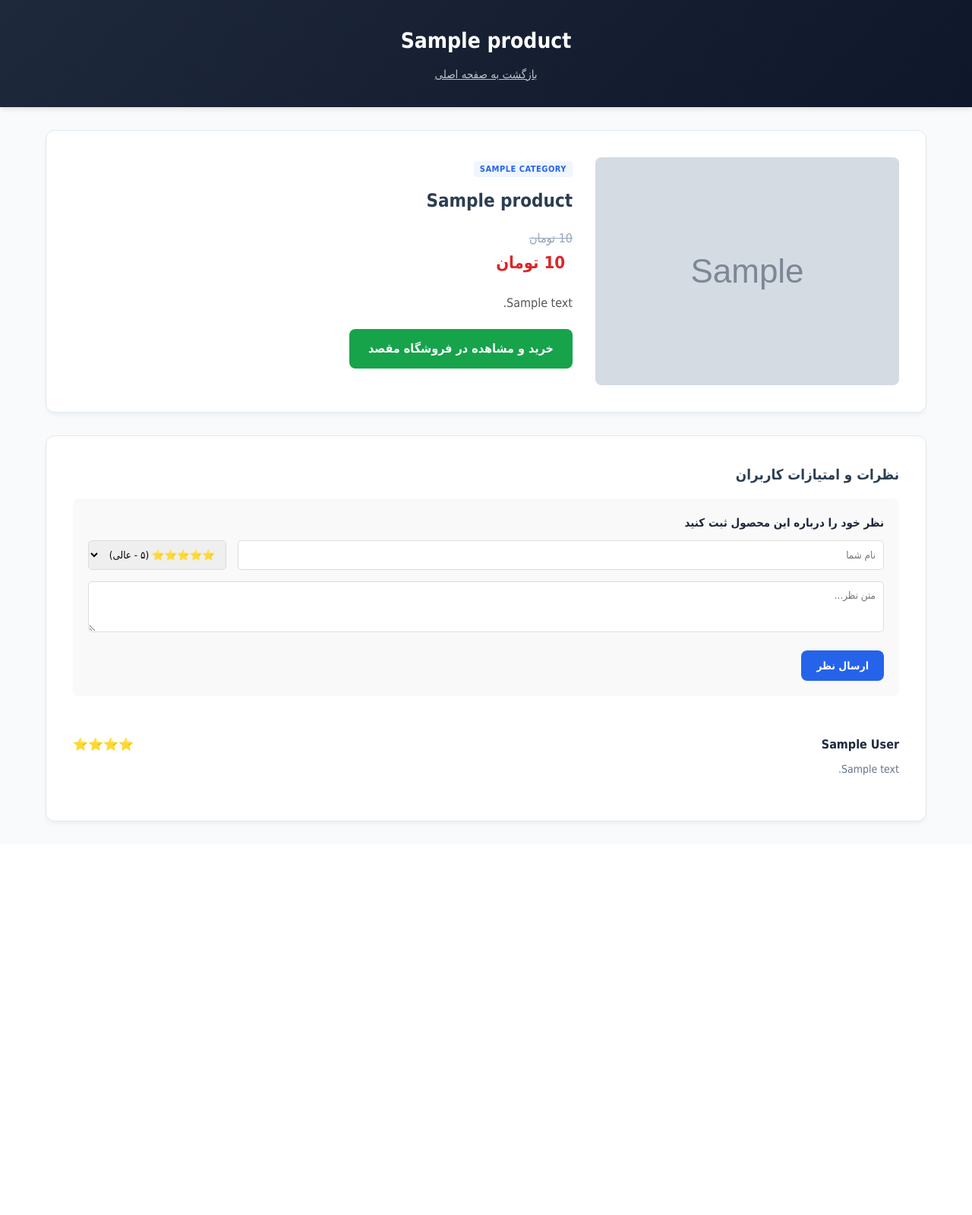
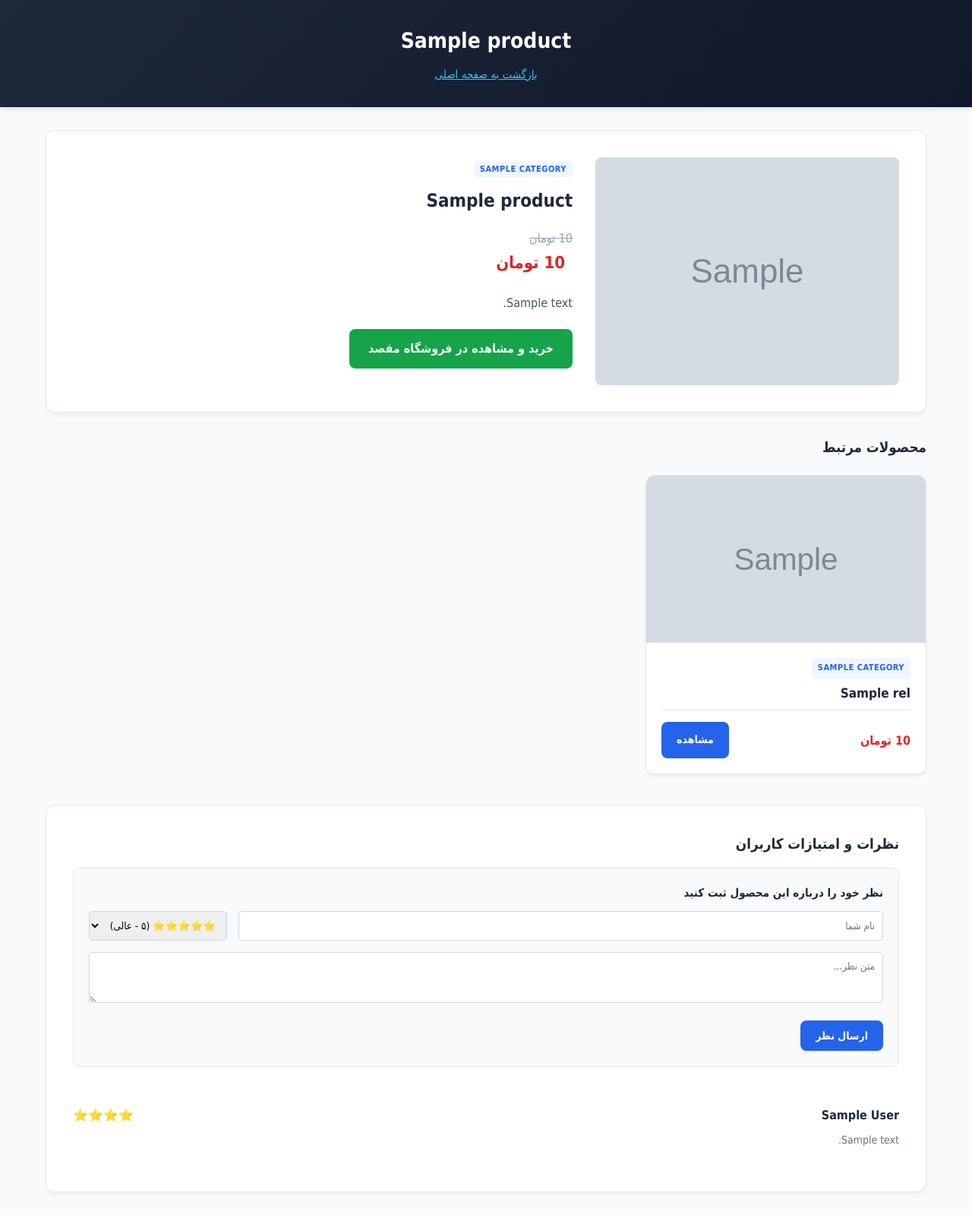
Before and after one commit to bigkhazaei-cpu/my-affiliate-site, a Flask app: template templates/product_detail.html in a window 1280 px wide. Shown: the whole page at 76% size. Before the commit the page ends 1084 px from the top, so only its background shows below. Run offline with Flask 3, Linux system fonts and the light colour scheme; the template is opened without the code that fills it: most values are stand-ins (such as "Sample title", 1, 10 or a date in 2020); grey boxes marked "Sample" are stand-in pictures.

Commit message:
Update product_detail.html

```diff
--- a/templates/product_detail.html
+++ b/templates/product_detail.html
@@ -1,3 +1,4 @@
+<!-- templates/product_detail.html -->
 <!DOCTYPE html>
 <html lang="fa" dir="rtl">
 <head>
@@ -10,11 +11,10 @@
 
     <header>
         <h1>{{ product.title }}</h1>
-        <p><a href="{{ url_for('home') }}" style="color: #bdc3c7; text-decoration: underline;">بازگشت به صفحه اصلی</a></p>
+        <p><a href="{{ url_for('home') }}" style="color: #38bdf8; text-decoration: underline;">بازگشت به صفحه اصلی</a></p>
     </header>
 
     <div class="container">
-        <!-- جزئیات محصول -->
         <div class="product-detail-container">
             <div style="display: flex; gap: 30px; flex-wrap: wrap;">
                 {% if product.image_url %}
@@ -22,7 +22,7 @@
                 {% endif %}
                 <div style="flex: 1;">
                     <span class="product-category">{{ product.category or 'عمومی' }}</span>
-                    <h2 style="margin: 10px 0; color: #2c3e50;">{{ product.title }}</h2>
+                    <h2 style="margin: 10px 0; color: #1e293b;">{{ product.title }}</h2>
 
                     <div class="price-box" style="margin: 15px 0;">
                         {% if product.discount_price and product.discount_price > 0 %}
@@ -33,7 +33,7 @@
                         {% endif %}
                     </div>
 
-                    <p style="margin: 20px 0; color: #555; line-height: 1.8;">{{ product.description }}</p>
+                    <p style="margin: 20px 0; color: #475569; line-height: 1.8;">{{ product.description }}</p>
 
                     {% if product.affiliate_link %}
                         <a href="{{ product.affiliate_link }}" target="_blank" class="btn btn-success" style="font-size: 16px; padding: 12px 25px; display: inline-block;">خرید و مشاهده در فروشگاه مقصد</a>
@@ -42,15 +42,43 @@
             </div>
         </div>
 
+        <!-- محصولات مرتبط -->
+        {% if related_products %}
+            <div style="margin-bottom: 40px;">
+                <h3 style="margin-bottom: 20px; color: #1e293b;">محصولات مرتبط</h3>
+                <div class="products-grid">
+                    {% for rel in related_products %}
+                        <div class="product-card">
+                            {% if rel.image_url %}
+                                <img src="{{ rel.image_url }}" alt="{{ rel.title }}" class="product-image">
+                            {% else %}
+                                <div class="product-image" style="display:flex; align-items:center; justify-content:center; color:#95a5a6; background:#f1f5f9;">بدون تصویر</div>
+                            {% endif %}
+                            <div class="product-info">
+                                <span class="product-category">{{ rel.category or 'عمومی' }}</span>
+                                <a href="{{ url_for('product_detail', product_id=rel.id) }}" class="product-title">{{ rel.title }}</a>
+                                <div class="product-footer">
+                                    <div class="price-box">
+                                        <span class="discount-price">{{ rel.discount_price if rel.discount_price and rel.discount_price > 0 else rel.price }} تومان</span>
+                                    </div>
+                                    <a href="{{ url_for('product_detail', product_id=rel.id) }}" class="btn">مشاهده</a>
+                                </div>
+                            </div>
+                        </div>
+                    {% endfor %}
+                </div>
+            </div>
+        {% endif %}
+
         <!-- نظرات و امتیازات -->
         <div class="reviews-section">
-            <h3 style="margin-bottom: 15px; color: #2c3e50;">نظرات و امتیازات کاربران</h3>
+            <h3 style="margin-bottom: 15px; color: #1e293b;">نظرات و امتیازات کاربران</h3>
 
-            <form method="POST" action="{{ url_for('add_review', product_id=product.id) }}" style="margin-bottom: 30px; background: #f9f9f9; padding: 20px; border-radius: 8px;">
+            <form method="POST" action="{{ url_for('add_review', product_id=product.id) }}" style="margin-bottom: 30px; background: #f8fafc; padding: 20px; border-radius: 8px; border: 1px solid #e2e8f0;">
                 <h4 style="margin-bottom: 10px; font-size: 15px;">نظر خود را درباره این محصول ثبت کنید</h4>
                 <div style="display: flex; gap: 15px; flex-wrap: wrap; margin-bottom: 15px;">
-                    <input type="text" name="author" placeholder="نام شما" required style="flex: 1; padding: 10px; border: 1px solid #ddd; border-radius: 5px;">
-                    <select name="rating" style="padding: 10px; border: 1px solid #ddd; border-radius: 5px;">
+                    <input type="text" name="author" placeholder="نام شما" required style="flex: 1; padding: 10px; border: 1px solid #cbd5e1; border-radius: 5px;">
+                    <select name="rating" style="padding: 10px; border: 1px solid #cbd5e1; border-radius: 5px;">
                         <option value="5">⭐⭐⭐⭐⭐ (۵ - عالی)</option>
                         <option value="4">⭐⭐⭐⭐ (۴ - خوب)</option>
                         <option value="3">⭐⭐⭐ (۳ - متوسط)</option>
@@ -58,7 +86,7 @@
                         <option value="1">⭐ (۱ - خیلی بد)</option>
                     </select>
                 </div>
-                <textarea name="comment" rows="3" placeholder="متن نظر..." required style="width: 100%; padding: 10px; border: 1px solid #ddd; border-radius: 5px; margin-bottom: 15px;"></textarea>
+                <textarea name="comment" rows="3" placeholder="متن نظر..." required style="width: 100%; padding: 10px; border: 1px solid #cbd5e1; border-radius: 5px; margin-bottom: 15px;"></textarea>
                 <button type="submit" class="btn">ارسال نظر</button>
             </form>
 
@@ -68,7 +96,7 @@
                         <div class="review-item">
                             <div style="display: flex; justify-content: space-between;">
                                 <span class="review-author">{{ r.author }}</span>
-                                <span style="color: #f39c12;">
+                                <span style="color: #f59e0b;">
                                     {% for i in range(r.rating) %}⭐{% endfor %}
                                 </span>
                             </div>
@@ -76,7 +104,7 @@
                         </div>
                     {% endfor %}
                 {% else %}
-                    <p style="color: #7f8c8d; text-align: center;">هنوز نظری برای این محصول ثبت نشده است. اولین نفر باشید!</p>
+                    <p style="color: #64748b; text-align: center;">هنوز نظری برای این محصول ثبت نشده است. اولین نفر باشید!</p>
                 {% endif %}
             </div>
         </div>
```
